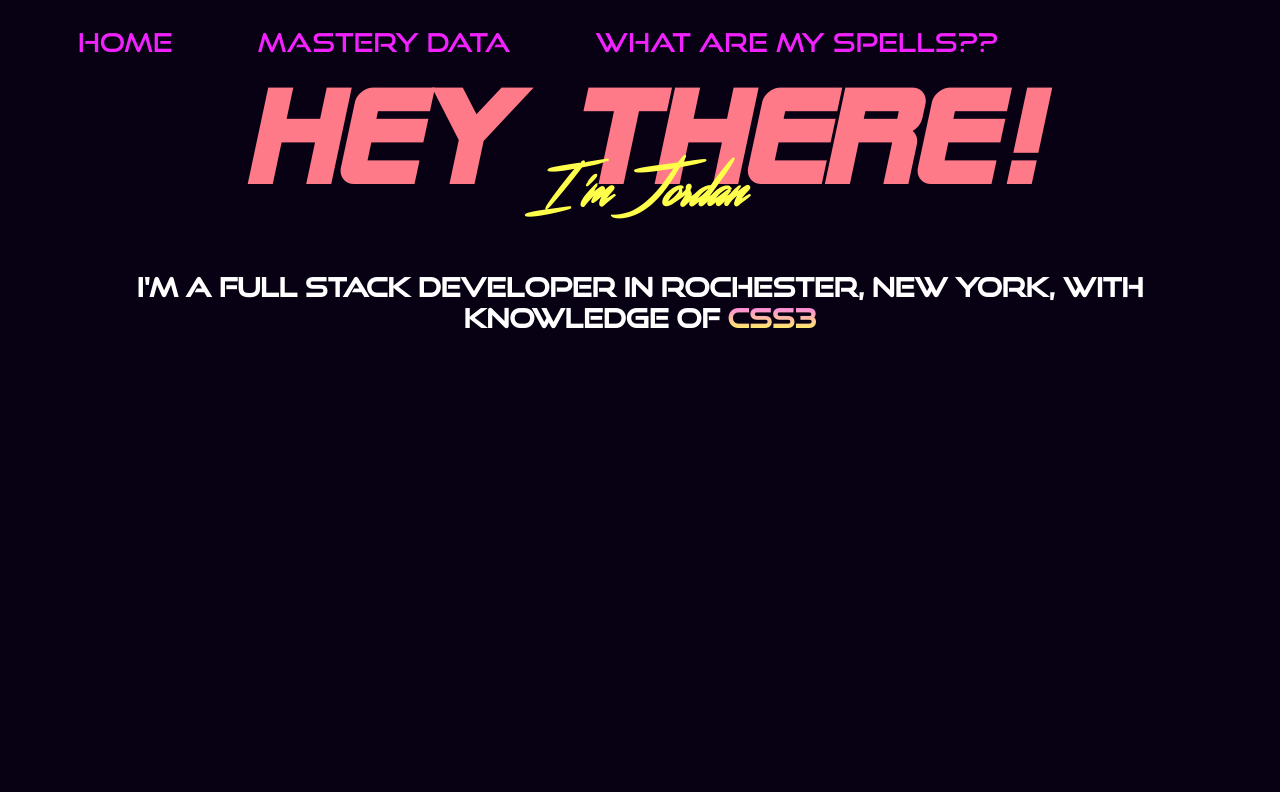
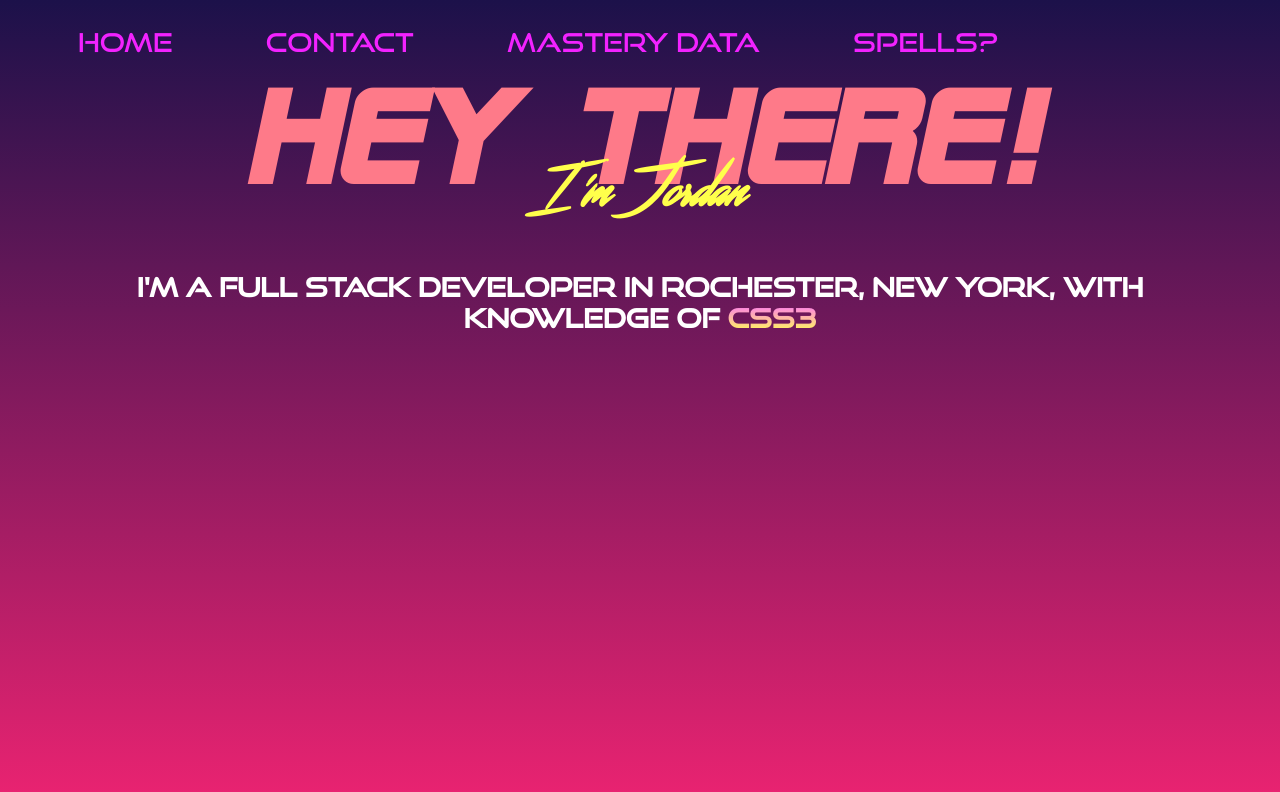
Before and after one commit to jordandarling/jordandarling.github.io, a React (Create React App) app in the folder my-app/: page / in a window 1280 px wide. Shown: the top 792 px of the page. Built offline with nearby package versions, Linux system fonts and the light colour scheme.

Commit message:
Added contact page"

```diff
--- a/my-app/src/App.js
+++ b/my-app/src/App.js
@@ -5,6 +5,7 @@ import Home from './Home';
 import MasteryData from './MasteryData';
 import CurrentMatch from './CurrentMatch';
 import Navbar from './Navbar';
+import Contact from './Contact';
 
 
 
@@ -14,6 +15,7 @@ function App() {
       <Navbar/>
       <Routes>
         <Route exact path="/" element={<Home/>} />
+        <Route path="/Contact" element={<Contact/>}/>
         <Route path="/MasteryData" element={<MasteryData/>} />
         <Route path="/CurrentMatch" element={<CurrentMatch/>} />
       </Routes>
--- /dev/null
+++ b/my-app/src/Contact.js
@@ -0,0 +1,9 @@
+import React from 'react';
+
+function Contact(){
+    return(
+        <a href="mailto:jdarling183@gmail.com?subject=Inquiry%20from%20jdarling.dev">Email me at 'jdarling183@gmail.com'</a>
+    )
+}
+
+export default Contact;
--- a/my-app/src/Navbar.js
+++ b/my-app/src/Navbar.js
@@ -8,11 +8,14 @@ function Navbar(){
             <Link to="/">
                 Home
             </Link>
+            <Link to="/Contact">
+                Contact
+            </Link>
             <Link to="/MasteryData">
                 Mastery Data
             </Link>
             <Link to="/CurrentMatch">
-                What are my spells??
+                Spells?
             </Link>
         </ul>
     )
--- a/my-app/src/css/App.css
+++ b/my-app/src/css/App.css
@@ -1,5 +1,8 @@
 body{
-  background-color: #080114;
+  /* background-color: #080114; */
+  background: linear-gradient(#1c114a, #ea2371);
+  background-repeat: no-repeat;
+  background-attachment: fixed;
   color: white;
   font-size: calc(10px + 2vmin);
   font-family: body;
```
